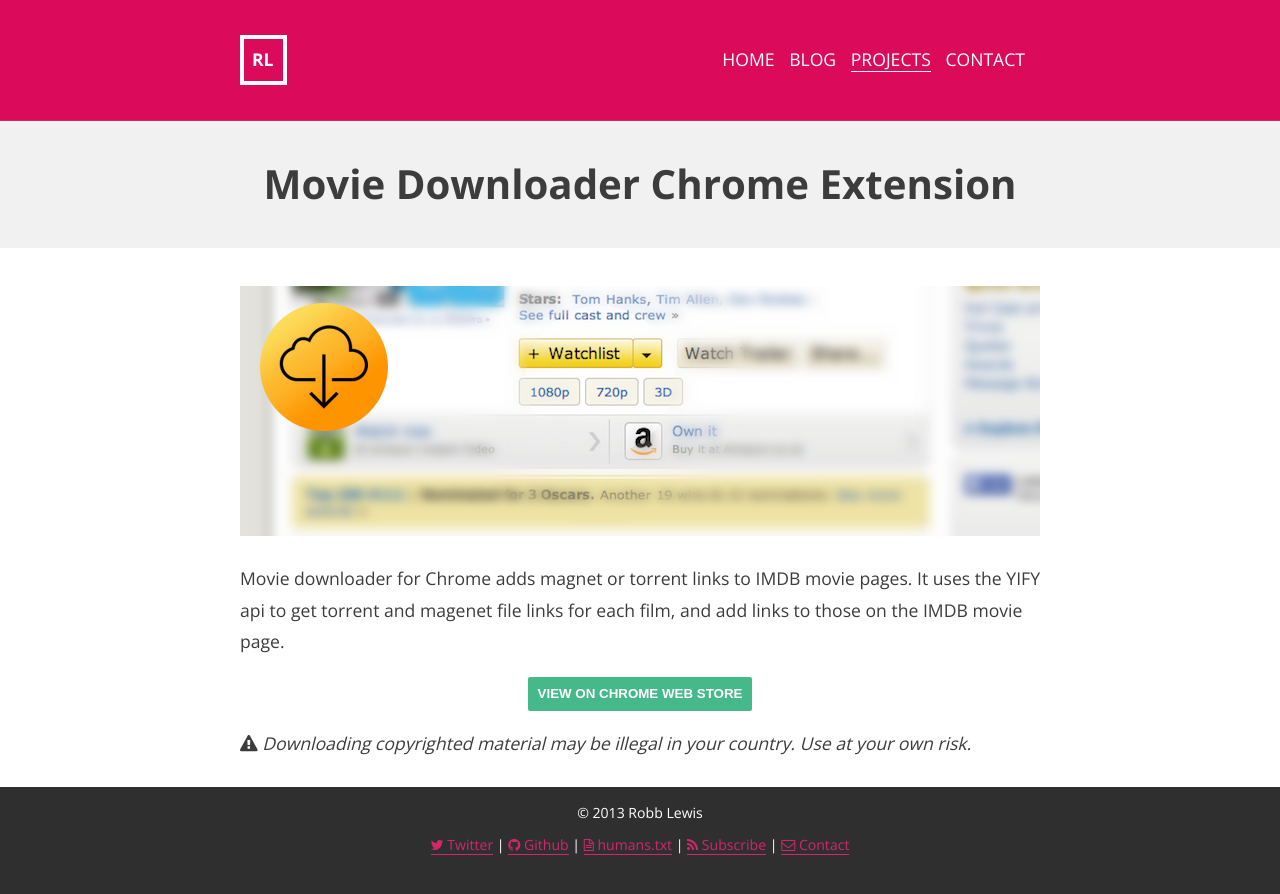
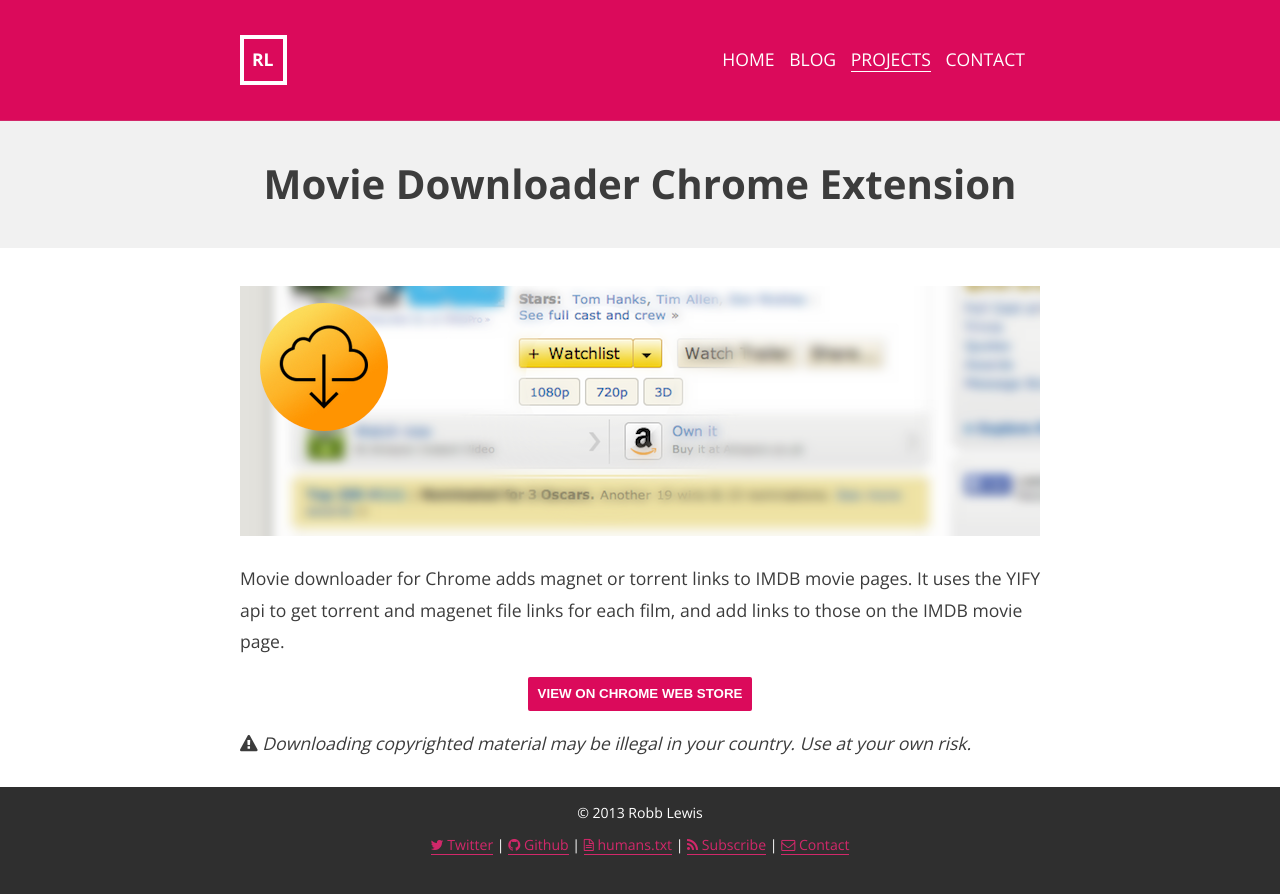
Before and after one commit to rknightuk/robblewis.me-jekyll, a Jekyll site: the page built from projects/movie-downloader-chrome/index.html, in a window 1280 px wide. Shown: the top 894 px of the page. Built offline with Jekyll 4.4.1, drawn with Linux system fonts in a browser that asks for light colours; Markdown is read by kramdown in place of the engine named in the settings.

Commit message:
Fix button colour

```diff
--- a/assets/css/style.css
+++ b/assets/css/style.css
@@ -452,7 +452,7 @@
 
 button {
 	margin: 0 auto;
-	background: none repeat scroll 0 0 #46B98A;
+	background: none repeat scroll 0 0 #db0a5b;
 	color: #fff;
 	border: 0 none;
 	border-radius: 2px;
@@ -470,6 +470,5 @@
 }
 
 button:hover {
-	background: none repeat scroll 0 0 #444;
-	color: #FFF;
+	background: none repeat scroll 0 0 #2f2f2f;
 }
```
